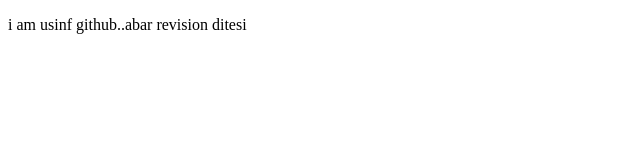
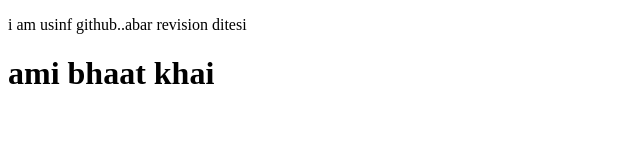
Before and after one commit to fardinrafatbd/my-fourth-website, a plain HTML site: page index.html in a window 1280 px wide. Shown: the whole page, without its empty margins (0-640 px from the left). Drawn offline with Linux system fonts and the light colour scheme.

Commit message:
first commit

```diff
--- a/index.html
+++ b/index.html
@@ -7,5 +7,6 @@
 </head>
 <body>
   <p>i am usinf github..abar revision ditesi</p>
+  <h1>ami bhaat khai</h1>
 </body>
 </html>
```
